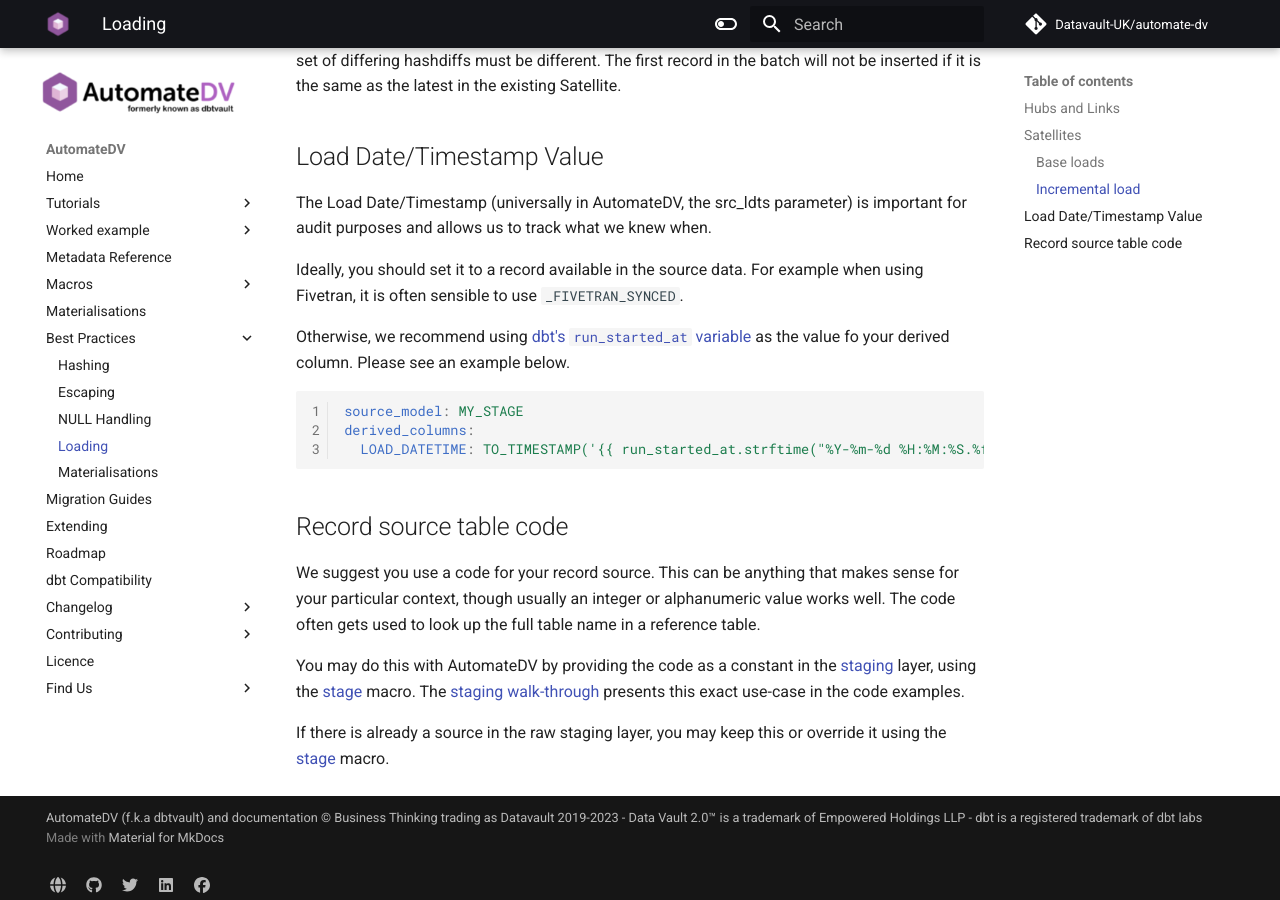
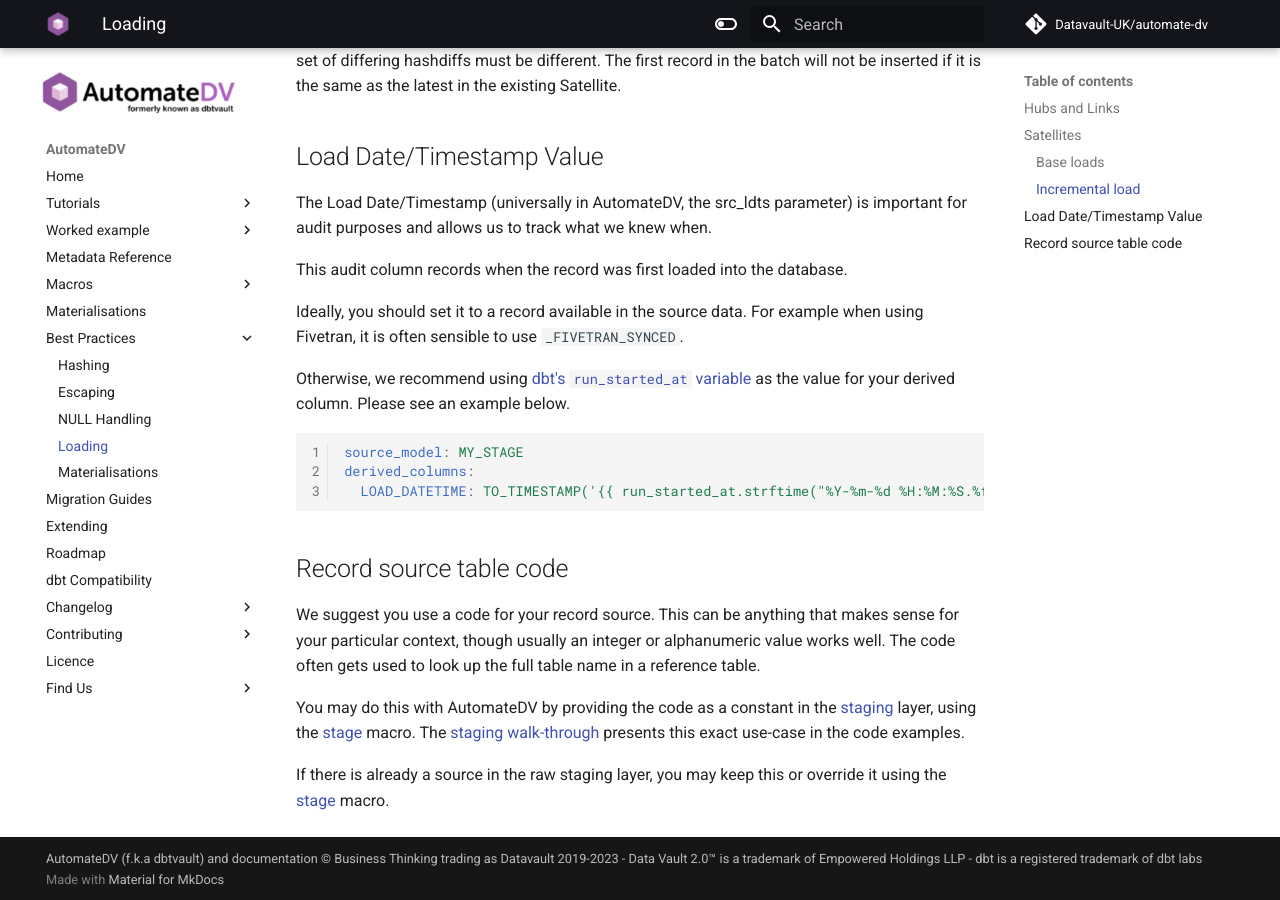
Before and after one commit to Datavault-UK/automate-dv-docs, an MkDocs documentation site: the page built from docs/best_practises/loading.md, in a window 1280 px wide and 900 px high, scrolled down 1592 px. Built offline with MkDocs 1.6.1 and Material for MkDocs 9.7.7, drawn with Linux system fonts in a browser that asks for light colours; comment, search, counter and statistics services are not loaded.

Commit message:
Typo fix

````diff
--- a/docs/best_practises/loading.md
+++ b/docs/best_practises/loading.md
@@ -58,10 +58,12 @@ The first record in the batch will not be inserted if it is the same as the late
 
 The Load Date/Timestamp (universally in AutomateDV, the src_ldts parameter) is important for audit purposes and allows us to track what we knew when.
 
+This audit column records when the record was first loaded into the database.
+
 Ideally, you should set it to a record available in the source data. For example when using Fivetran, it is often sensible to use `_FIVETRAN_SYNCED`.
 
 Otherwise, we recommend using [dbt's `run_started_at` variable](https://docs.getdbt.com/reference/dbt-jinja-functions/run_started_at) as
-the value fo your derived column. Please see an example below.
+the value for your derived column. Please see an example below.
 
 ```yaml
 source_model: MY_STAGE
````
